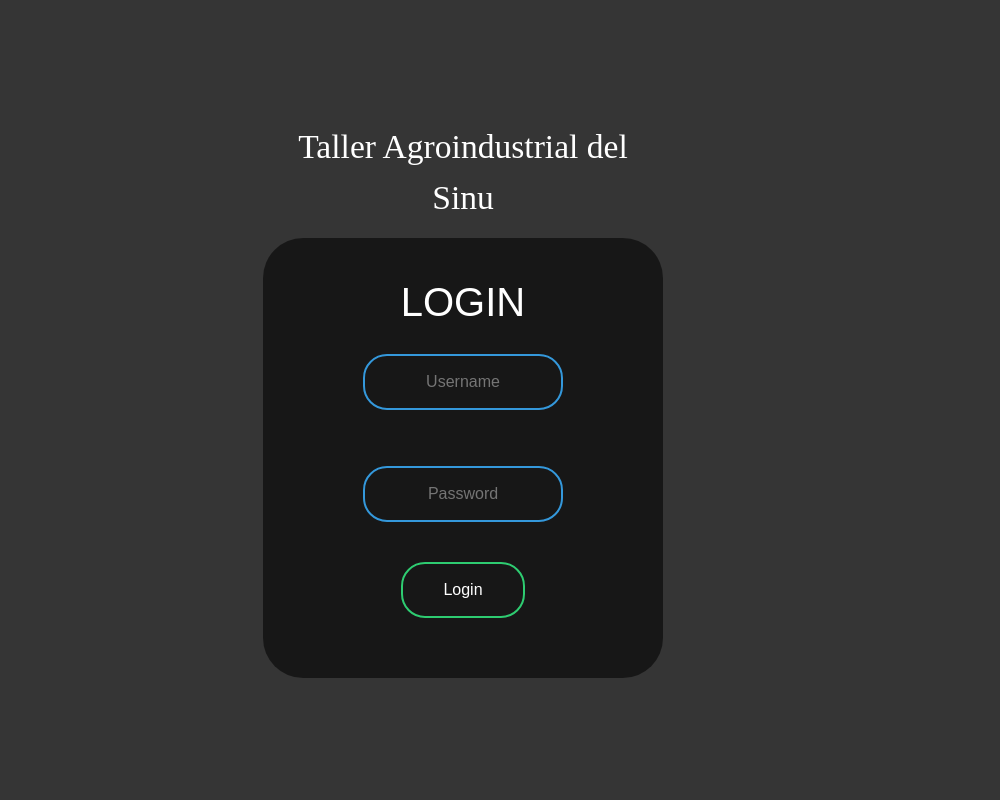
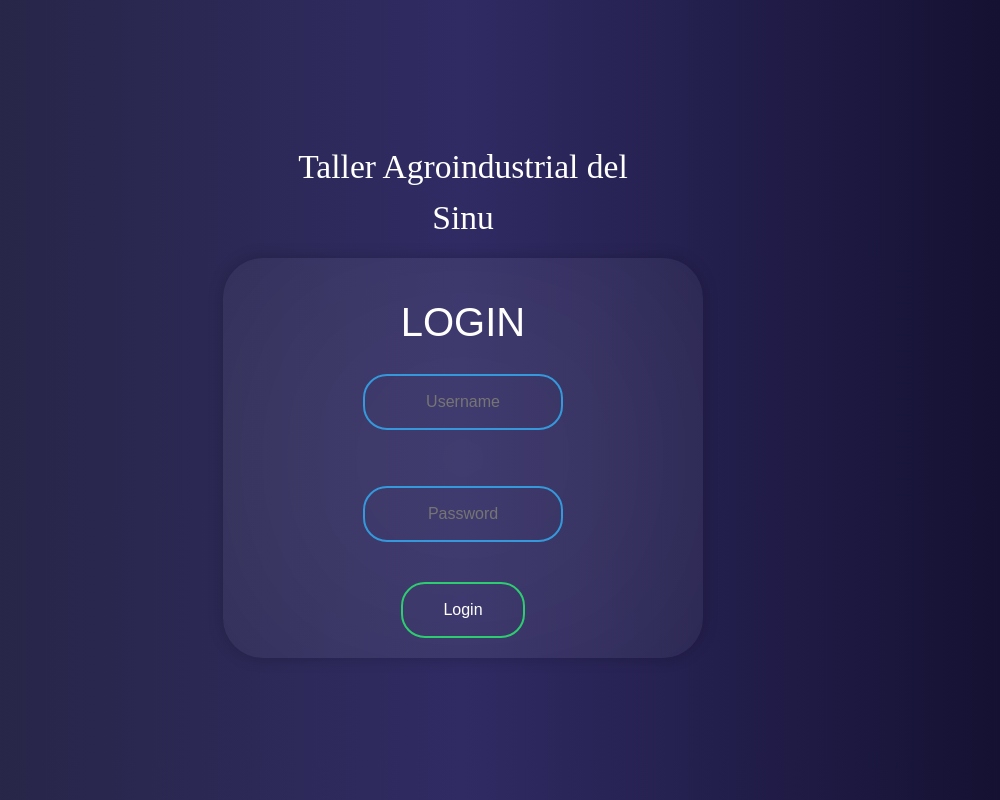
Before and after one commit to adreno87/Taller-Agroindustrial-del-sinu, a PHP site: page / in a window 1280 px wide. Shown: the whole page, without its empty margins (177-1177 px from the left). Run offline with PHP 8.4, Linux system fonts and the light colour scheme; some libraries are stand-ins or nearby versions.

Commit message:
cambio de fondo y login transparente

```diff
--- a/css/style.css
+++ b/css/style.css
@@ -2,7 +2,7 @@ body{
   margin: 0;
   padding: 0;
   font-family: sans-serif;
-  background: #34495e00;
+  /* background: #34495e00; */
 }
 .colortitulo{
   color: #ffff;
@@ -10,7 +10,7 @@ body{
 }
 .login-page1{
   align-items: center;
-  background-color: #353535;
+  /* background-color: #353535; */
   display: -ms-flexbox;
   display: flex;
   -ms-flex-direction: column;
@@ -19,10 +19,14 @@ body{
   height: 100vh;
   -ms-flex-pack: center;
   justify-content: center;
+  background: #0f0c29;  /* fallback for old browsers */
+background: -webkit-linear-gradient(to right, #24243e, #302b63, #0f0c29);  /* Chrome 10-25, Safari 5.1-6 */
+background: linear-gradient(to right, #24243e, #302b63, #0f0c29); /* W3C, IE 10+/ Edge, Firefox 16+, Chrome 26+, Opera 12+, Safari 7+ */
+
 }
 
 .box{
-  width: 400px;
+  /* width: 400px; */
   padding: 40px;
   position:relative;
   top: 0%;
@@ -39,6 +43,13 @@ body{
   -moz-border-radius: 40px;
   -ms-border-radius: 40px;
   -o-border-radius: 40px;
+  width: 30rem;
+  height: 25rem;
+  box-shadow: 0 0 1rem 0 rgba(0, 0, 0, .2);
+  position: relative;
+  z-index: 1;
+  background: inherit;
+  overflow: hidden;
 }
 .box h1{
   color: white;
@@ -80,3 +91,18 @@ body{
 .box input[type = "submit"]:hover{
   background: #2ecc71;
 }
+
+.box:before{
+  content: "";
+  position: absolute;
+  background: inherit;
+  z-index: -1;
+  top: 0;
+  left: 0;
+  right: 0;
+  bottom: 0;
+  box-shadow: inset 0 0 2000px rgba(255, 255, 255, .5);
+  filter: blur(161px);
+  margin: -20px;
+  -webkit-filter: blur(161px);
+}
```
